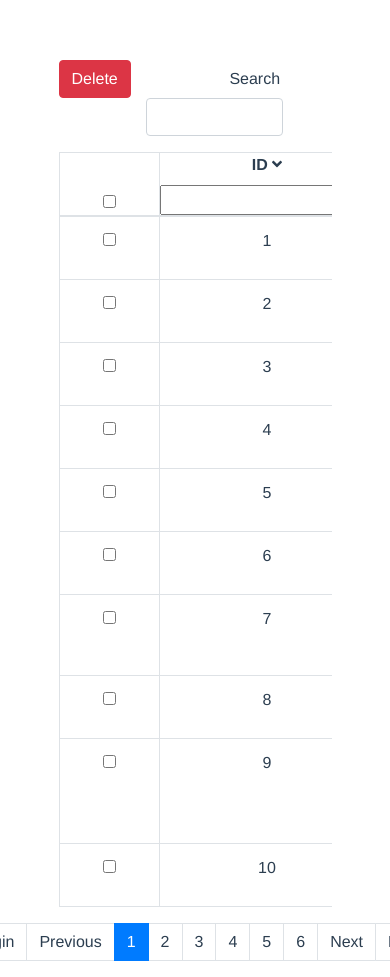
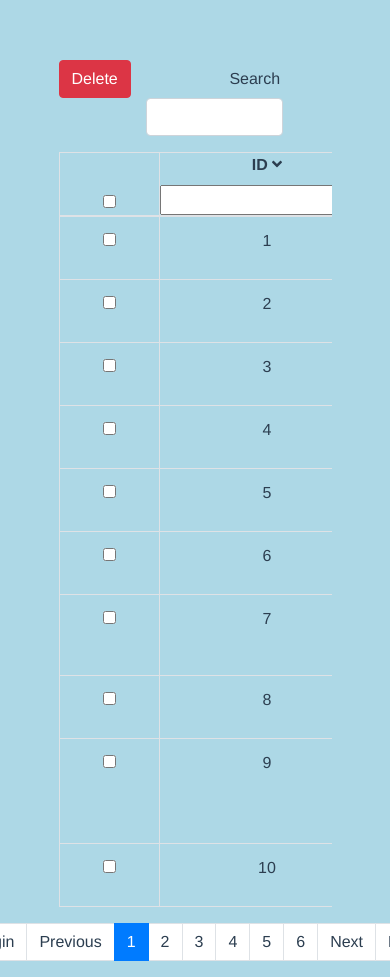
Before and after one commit to Onesime/InterventionTable, a Vue app: page /#/ in a window 390 px wide. Shown: the top 977 px of the page. Built offline with nearby package versions, Linux system fonts and the light colour scheme.

Commit message:
solve bug focus editrow

```diff
--- a/index.html
+++ b/index.html
@@ -9,6 +9,7 @@
     <script src="https://code.jquery.com/jquery-3.2.1.slim.min.js" integrity="sha384-KJ3o2DKtIkvYIK3UENzmM7KCkRr/rE9/Qpg6aAZGJwFDMVNA/GpGFF93hXpG5KkN" crossorigin="anonymous"></script>
     <script src="https://cdnjs.cloudflare.com/ajax/libs/popper.js/1.12.9/umd/popper.min.js" integrity="sha384-ApNbgh9B+Y1QKtv3Rn7W3mgPxhU9K/ScQsAP7hUibX39j7fakFPskvXusvfa0b4Q" crossorigin="anonymous"></script>
     <script src="https://maxcdn.bootstrapcdn.com/bootstrap/4.0.0/js/bootstrap.min.js" integrity="sha384-JZR6Spejh4U02d8jOt6vLEHfe/JQGiRRSQQxSfFWpi1MquVdAyjUar5+76PVCmYl" crossorigin="anonymous"></script>
+    <link rel="stylesheet" type="text/css" href="src/css/responsive.css"></link>
   </head>
   <body>
     <div id="app"></div>
--- a/src/components/EditRow.vue
+++ b/src/components/EditRow.vue
@@ -5,7 +5,8 @@
                v-model="value"
                v-on:focusout="isDone()"
                v-on:keyup.enter="isDone()"
-               v-on:keyup.esc="isDone()">
+               v-on:keyup.esc="isDone()"
+               :ref="'input'">
     </td>
 </template>
 
@@ -22,8 +23,11 @@ export default {
         }
     },
     methods: {
-        onDblClick: function() {
+        onDblClick: function(event) {
             this.isEditing = true;
+            setTimeout(() => {
+                this.$refs['input'].focus()
+            }, 0)
         },
         isDone: function() {
             this.isEditing = false;
--- /dev/null
+++ b/src/css/responsive.css
@@ -0,0 +1,11 @@
+
+
+body {
+    background-color: lightgreen;
+}
+
+@media only screen and (max-width: 500px) {
+    body {
+        background-color: lightblue;
+    }
+}
```
